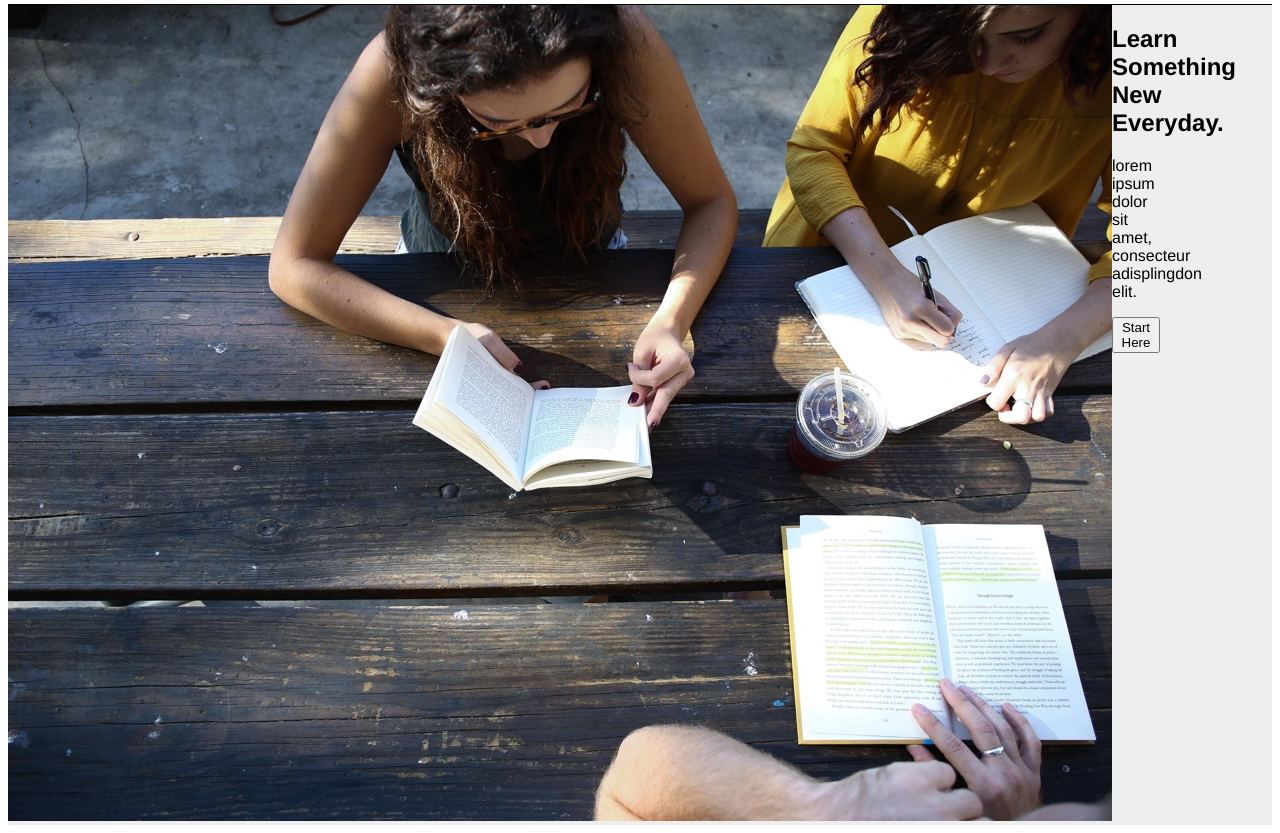
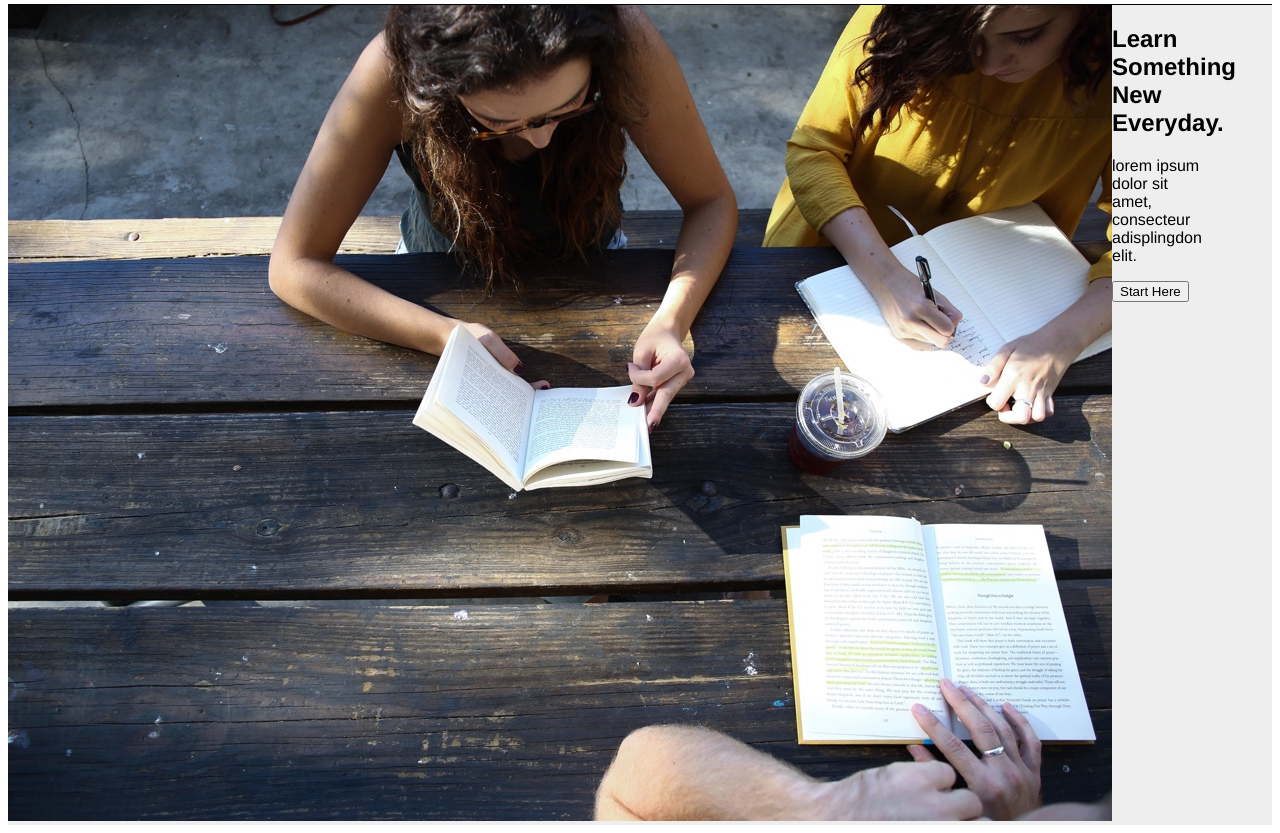
Before and after one commit to Pachunky/colmar, a plain HTML site: page index.html in a window 1280 px wide. Shown: the part 68-901 px from the top of the page. Drawn offline with Linux system fonts and the light colour scheme.

Commit message:
minor css save

```diff
--- a/resources/css/style.css
+++ b/resources/css/style.css
@@ -170,7 +170,7 @@ header .flex {
 }
 
 .hold{
-  width: 30%;
+  width: 55%;
 }
 
 .hold button{
```
